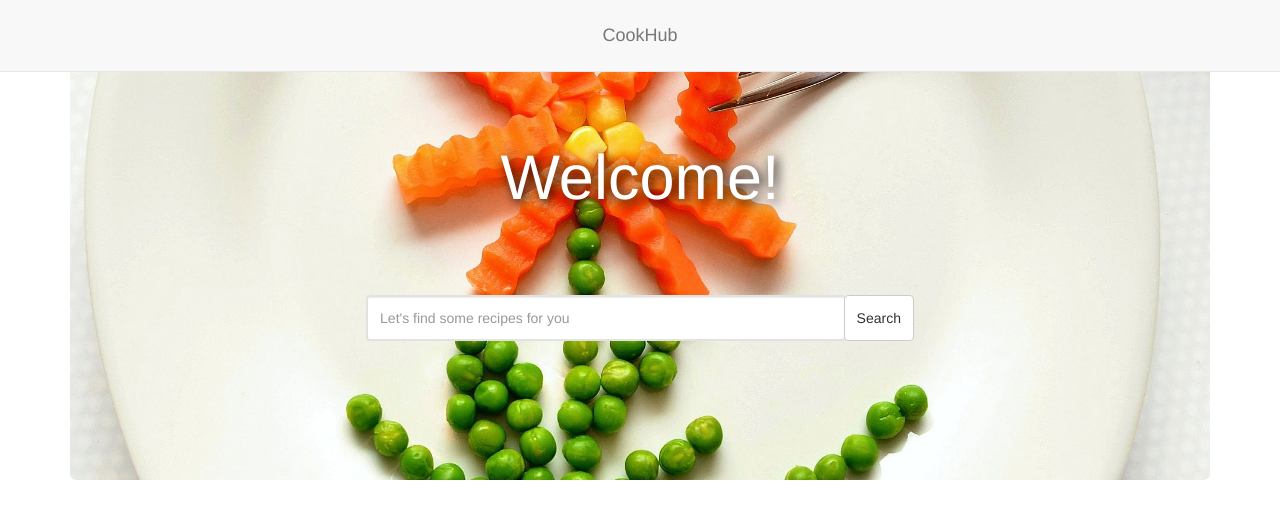
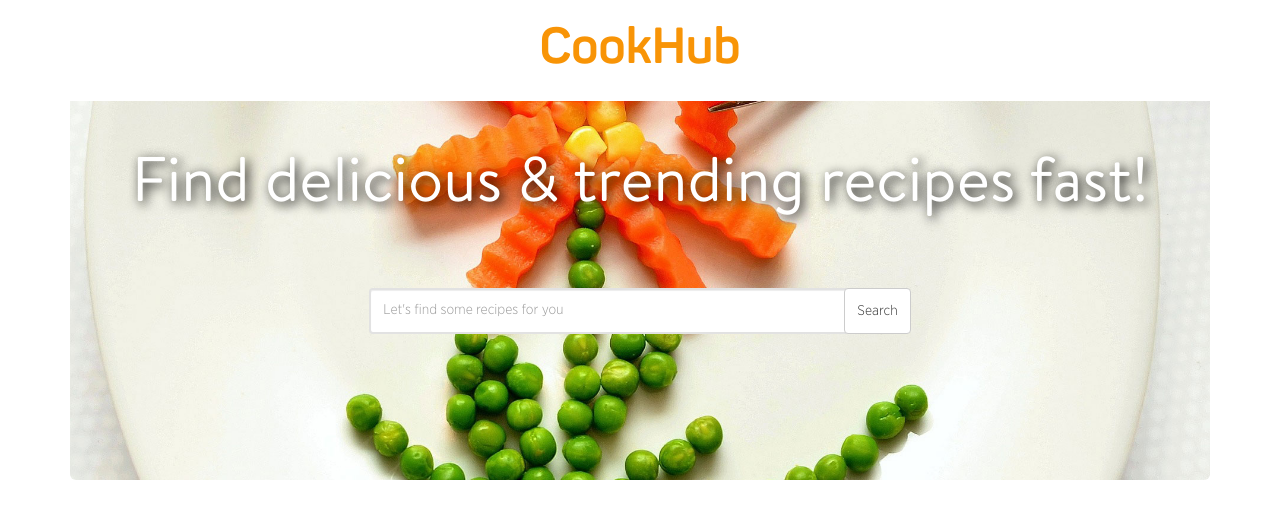
Before and after one commit to alex415/CookHub, a website: page public/views/index.html at #!/api in a window 1280 px wide. Drawn offline with nearby package versions, Linux system fonts and the light colour scheme; some packages are replaced by stand-ins of ours; files that its build step writes are made by us from their sources; files whose address does not match are found by name.

Commit message:
new fonts

```diff
--- a/public/styles/nav.css
+++ b/public/styles/nav.css
@@ -1,10 +1,24 @@
+.navbar-default {
+  background-color: #FFF;
+  border-color: #FFF;
+}
+
 .navbar-header {
-  text-align: center;
-  color: grey;
   width: 100%;
   padding: 25px;
 }
 
 .navbar-brand {
   float: none;
+  font-size: 50px;
+  text-align: center;
+  font-family: Panton Bold;
 }
+
+.navbar-default .navbar-brand {
+    color: #F89406;
+}
+
+.navbar-default .navbar-brand:focus, .navbar-default .navbar-brand:hover {
+  color: #F89406;
+}
--- a/public/styles/style.css
+++ b/public/styles/style.css
@@ -1,10 +1,27 @@
+@font-face {
+  font-family: Panton Bold;
+  src: url(/fonts/PantonBold.otf);
+}
+
+@font-face {
+  font-family: GothamNarrow-Light;
+  src: url(/fonts/GothamNarrow-Light.otf);
+}
+
+@font-face {
+  font-family: BrandonText-Regular;
+  src: url(/fonts/BrandonText-Regular.otf);
+}
+
 body {
   padding: 0;
+  font-family: GothamNarrow-Light;
 }
 
 .jumbotron-header {
   text-align: center;
   padding-top: 75px;
+  font-family: BrandonText-Regular;
 }
 
 .form-content {
--- a/public/views/index.html
+++ b/public/views/index.html
@@ -29,7 +29,7 @@
 
   <nav class="navbar navbar-default navbar-fixed-top" role="navigation">
     <div class="navbar-header">
-      <a class="navbar-brand" href="#">CookHub</a>
+      <div class="navbar-brand">CookHub</div>
     </div>
   </nav>
 
--- a/public/views/templates/main.html
+++ b/public/views/templates/main.html
@@ -4,7 +4,7 @@
     <div class="container">
       <div class="jumbotron">
         <div class="jumbotron-header">
-          <h1>Welcome!</h1>
+          <h1>Find delicious & trending recipes fast! </h1>
         </div>
         <form class="form-inline form-content" ng-submit="submit()">
           <div class="form-group">
```
Also changed, not shown: public/fonts/BrandonText-Regular.otf (added), public/fonts/GothamNarrow-Light.otf (added), public/fonts/PantonBold.otf (added).
